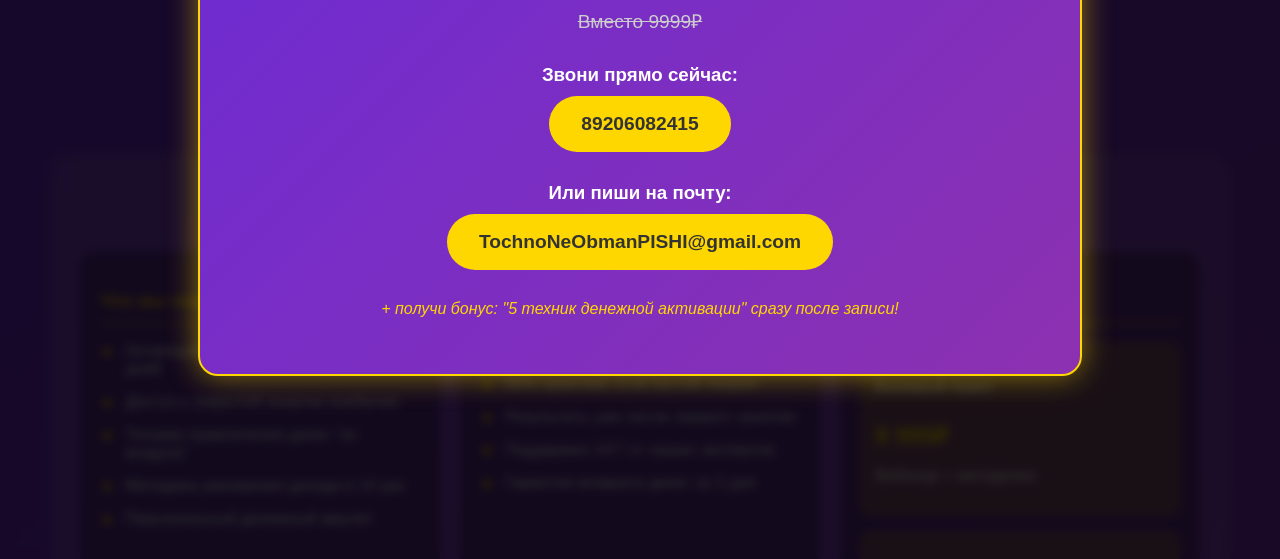
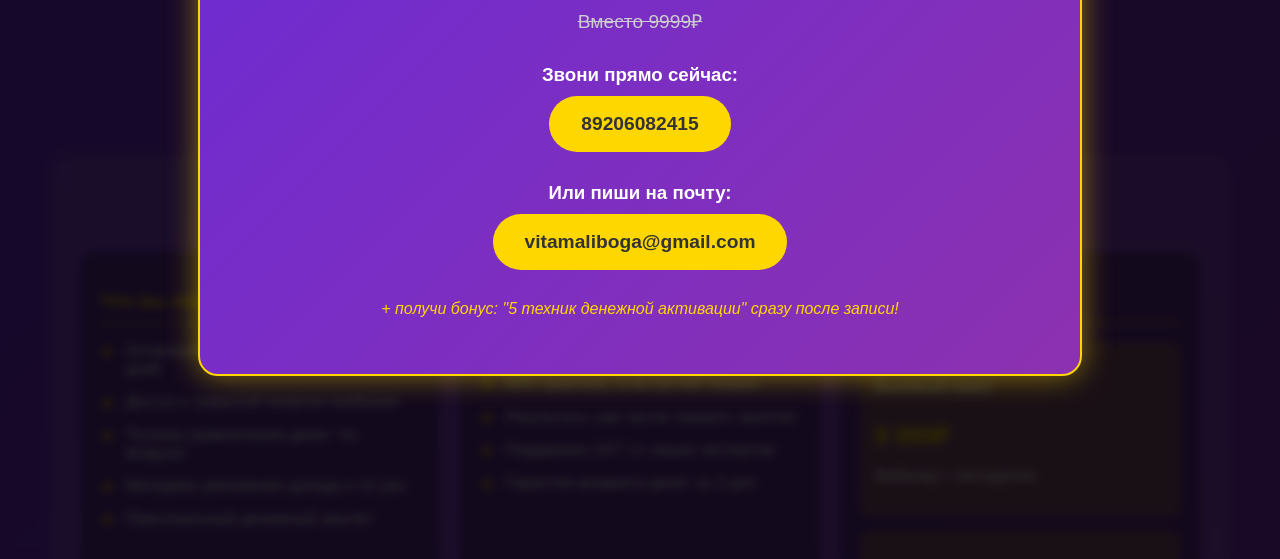
Before and after one commit to Farmin65/Farmin65.github.io, a plain HTML site: page index.html in a window 1280 px wide. Both pictures are taken after a click on the button "ДА, хочу много денег!!!". Shown: the part 241-800 px from the top of the page. Drawn offline with Linux system fonts and the light colour scheme.

Commit message:
Update index.html

```diff
--- a/index.html
+++ b/index.html
@@ -117,7 +117,7 @@
                 </div>
                 <div class="contact-block">
                     <h3>Или пиши на почту:</h3>
-                    <a href="mailto:TochnoNeObmanPISHI@gmail.com" class="contact-button">TochnoNeObmanPISHI@gmail.com</a>
+                    <a href="mailto:TochnoNeObmanPISHI@gmail.com" class="contact-button">vitamaliboga@gmail.com</a>
                 </div>
                 <p class="bonus">+ получи бонус: "5 техник денежной активации" сразу после записи!</p>
             </div>
```
